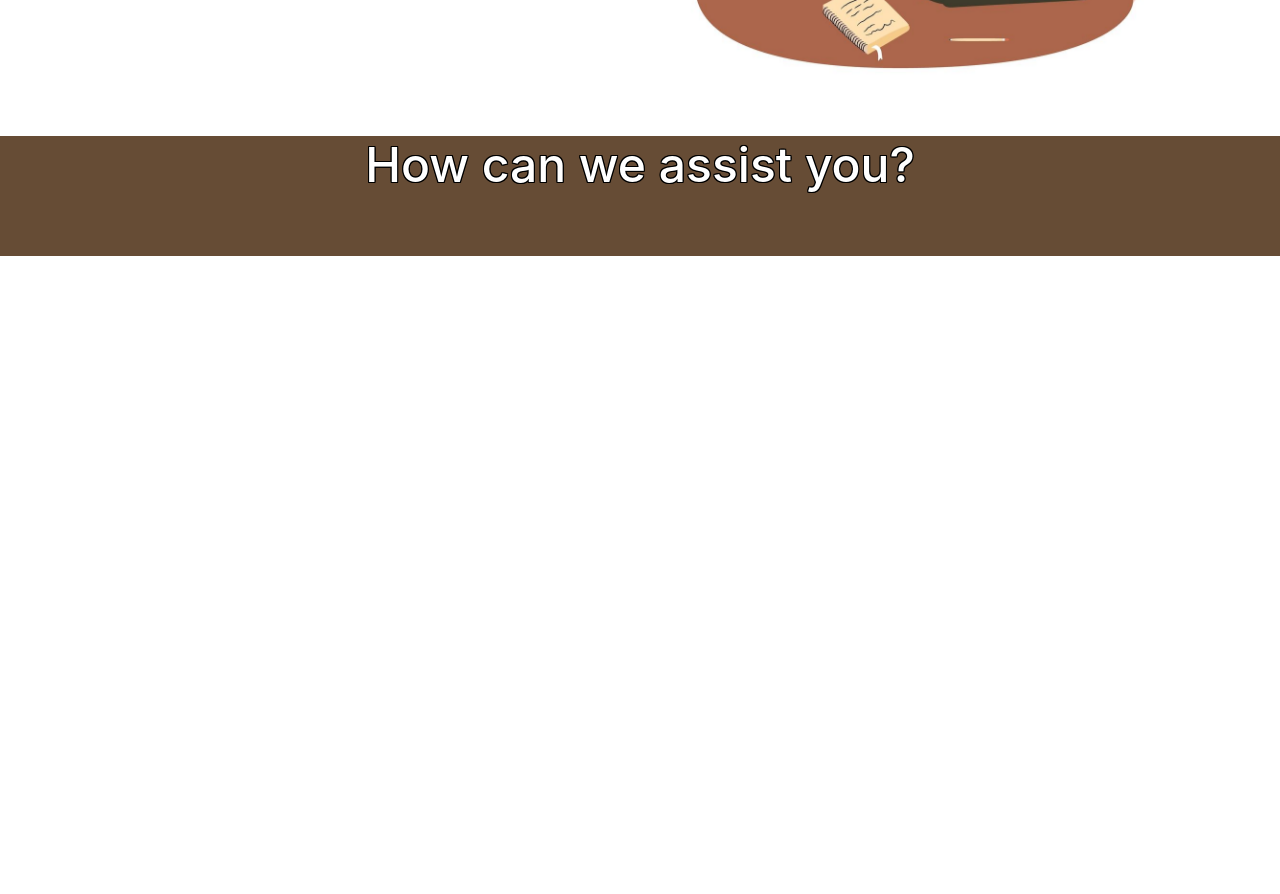
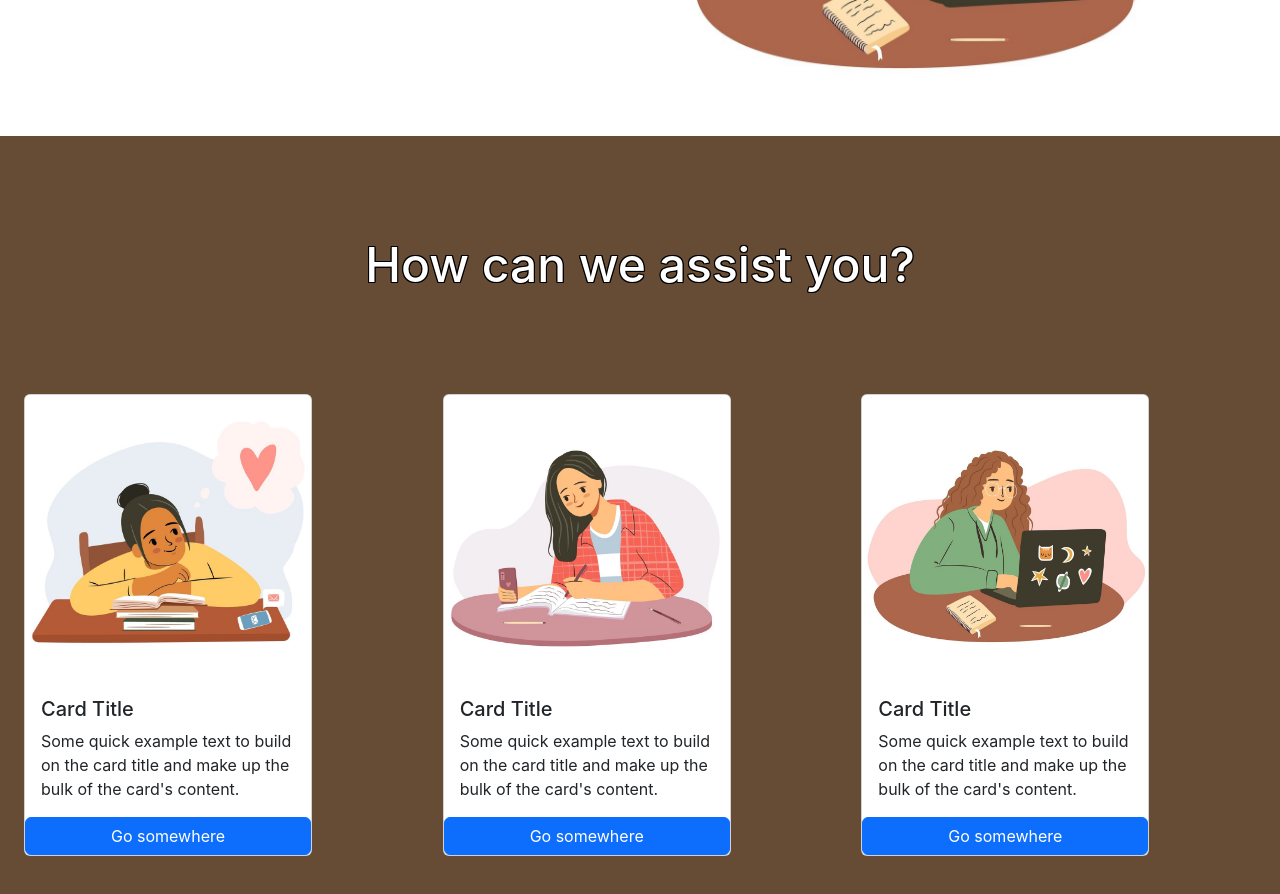
Before and after one commit to nicolasperdomol/oui-canada, a React (Create React App) app in the folder frontend/oui-canada/: page / in a window 1280 px wide. Shown: the part 440-1334 px from the top of the page. Before the commit the page ends 800 px from the top, so only its background shows below. Built offline with nearby package versions, Linux system fonts and the light colour scheme.

Commit message:
First meeting with the product owner

```diff
--- a/frontend/oui-canada/public/assets/locales/en/translation.json
+++ b/frontend/oui-canada/public/assets/locales/en/translation.json
@@ -3,5 +3,8 @@
     "aboutUs" : "About us",
     "services" : "Services",
     "contact" : "Contact",
-    "assistTitle":"How can we assist you?"
+    "assistTitle":"How can we assist you?",
+    "service-interview":"PRELIMINARY INTERVIEW",
+    "service-application":"PROCESS YOUR APPLICATION",
+    "service-settlement":"SETTLEMENT"
 }
--- a/frontend/oui-canada/public/assets/locales/es/translation.json
+++ b/frontend/oui-canada/public/assets/locales/es/translation.json
@@ -3,5 +3,8 @@
     "aboutUs" : "Nosotros",
     "services" : "Servicios",
     "contact" : "Contactanos",
-    "assistTitle":"¿Como podemos asistirte?"
+    "assistTitle":"¿Como podemos asistirte?",
+    "service-interview":"ENTREVISTA PRELIMINAR",
+    "service-application":"PROCESA TU APPLICACIÓN",
+    "service-settlement":"ALOJAMIENTO"
 }
--- a/frontend/oui-canada/src/components/Assistance.js
+++ b/frontend/oui-canada/src/components/Assistance.js
@@ -1,10 +1,61 @@
 import { t } from "i18next";
+import Card from "react-bootstrap/Card";
+import Button from "react-bootstrap/Button";
+import blueGirl from "../img/blue-girl.png";
+import greyGirl from "../img/grey-girl.png";
+import redGirl from "../img/red-girl.png";
 import "../styles/css/Assistance.css";
 const Assistance = (props) => {
     const mainTheme = props.mainTheme;
     return(<div className={`container-fluid ${props.mainTheme}_assistanceContainer`}>
         <div className={`row`}>
-            <div className={`col`}><h1 className={`${props.mainTheme}_title`}>{t("assistTitle")}</h1></div>
+            <div className={`col`}>
+                <h1 className={`${props.mainTheme}_title`} style={{margin:"8% 2%"}}>{t("assistTitle")}</h1>
+                <div className="container-fluid" style={{marginBottom:"8%"}}>
+                    <div className="row">
+                        <div className="col">
+                            <Card style={{ width: '18rem' }}>
+                                <Card.Img variant="top" src={blueGirl} />
+                                <Card.Body>
+                                <Card.Title>Card Title</Card.Title>
+                                <Card.Text>
+                                    Some quick example text to build on the card title and make up the
+                                    bulk of the card's content.
+                                </Card.Text>
+                                </Card.Body>
+                                <Button variant="primary">Go somewhere</Button>
+                            </Card>
+                        </div>
+                        <div className="col">
+                            <Card style={{ width: '18rem' }}>
+                                <Card.Img variant="top" src={greyGirl} />
+                                <Card.Body>
+                                <Card.Title>Card Title</Card.Title>
+                                <Card.Text>
+                                    Some quick example text to build on the card title and make up the
+                                    bulk of the card's content.
+                                </Card.Text>
+                                </Card.Body>
+                                <Button variant="primary">Go somewhere</Button>
+                            </Card>
+                        </div>
+                        <div className="col">
+                            <Card style={{ width: '18rem' }}>
+                                <Card.Img variant="top" src={redGirl} />
+                                <Card.Body>
+                                <Card.Title>Card Title</Card.Title>
+                                <Card.Text>
+                                    Some quick example text to build on the card title and make up the
+                                    bulk of the card's content.
+                                </Card.Text>
+                                </Card.Body>
+                                <Button variant="primary">Go somewhere</Button>
+                            </Card>
+                        </div>
+
+                    </div>
+                </div>
+            </div>
         </div>
     </div>)
 }
--- a/frontend/oui-canada/src/components/Navbar.js
+++ b/frontend/oui-canada/src/components/Navbar.js
@@ -1,8 +1,6 @@
 import React from "react"
 import Dropdown from 'react-dropdown';
 import { t } from "i18next";
-import Card from "react-bootstrap/Card";
-import Button from "react-bootstrap/Button";
 import 'react-dropdown/style.css';
 import "../styles/css/Navbar.css"
 
```
